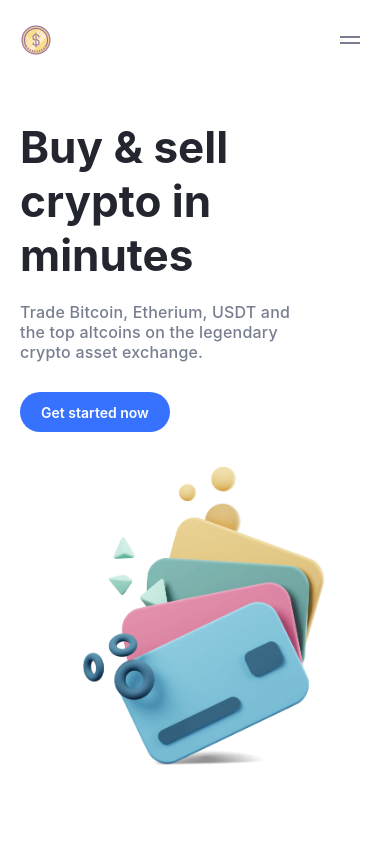
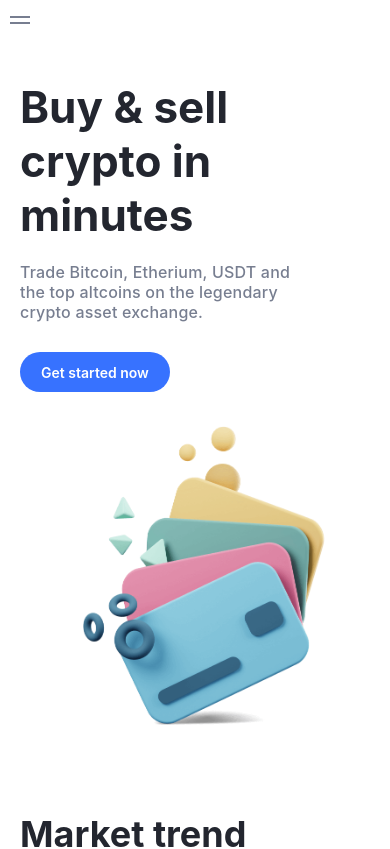
Before and after one commit to kislioglu/CryptoExchange, a React Native app: screen /Home in a window 390 px wide. Shown: the top 849 px of the page. Built offline with nearby package versions, Linux system fonts and the light colour scheme; no server answers.

Commit message:
on/off toggle function and company logo removed here

```diff
--- a/src/HomeScreen/HamburgerMenu/HamburgerMenuToggle.js
+++ b/src/HomeScreen/HamburgerMenu/HamburgerMenuToggle.js
@@ -1,46 +1,19 @@
-import {View, Image, TouchableOpacity, Animated, StyleSheet} from 'react-native';
-import React, {useRef, useState} from 'react';
-import HamburgerMenu from './HamburgerMenu';
+import {View, TouchableOpacity, Animated, StyleSheet} from 'react-native';
+import React from 'react';
+import useMenuStore from './zustand/UseMenuStore';
 
 export default function HamburgerMenuToggle() {
-  const [isOpen, setIsOpen] = useState(false);
-
-  const topLine = useRef(new Animated.Value(0)).current;
-  const bottomLine = useRef(new Animated.Value(0)).current;
-
-  const toggleMenu = () => {
-    setIsOpen(!isOpen);
-
-    Animated.parallel([
-      Animated.timing(topLine, {
-        toValue: isOpen ? 0 : 1,
-        duration: 300,
-        useNativeDriver: true,
-      }),
-      Animated.timing(bottomLine, {
-        toValue: isOpen ? 0 : 1,
-        duration: 300,
-        useNativeDriver: true,
-      }),
-    ]).start();
-  };
+  const {topLine, bottomLine, toggleMenu} = useMenuStore();
   return (
     <View>
       <View
         style={{
-          width: '100%',
-          height: 80,
+          height: 40,
+          width: 40,
           zIndex: 10,
-          justifyContent: 'center',
           backgroundColor: '#fff',
         }}>
-        <View style={styles.logoView}>
-          <View style={{flexDirection: 'row', gap: 5, marginLeft: 20}}>
-            <Image
-              style={styles.logoImg}
-              source={require('../../../assets/logo.png')}
-            />
-          </View>
+        <View style={styles.headerView}>
           <TouchableOpacity onPress={toggleMenu}>
             <View style={styles.container}>
               <Animated.View
@@ -89,13 +62,12 @@ export default function HamburgerMenuToggle() {
           </TouchableOpacity>
         </View>
       </View>
-      {isOpen ? <HamburgerMenu /> : null}
     </View>
   );
 }
 
 const styles = StyleSheet.create({
-  logoView: {
+  headerView: {
     flexDirection: 'row',
     alignItems: 'center',
     height: '100%',
```
